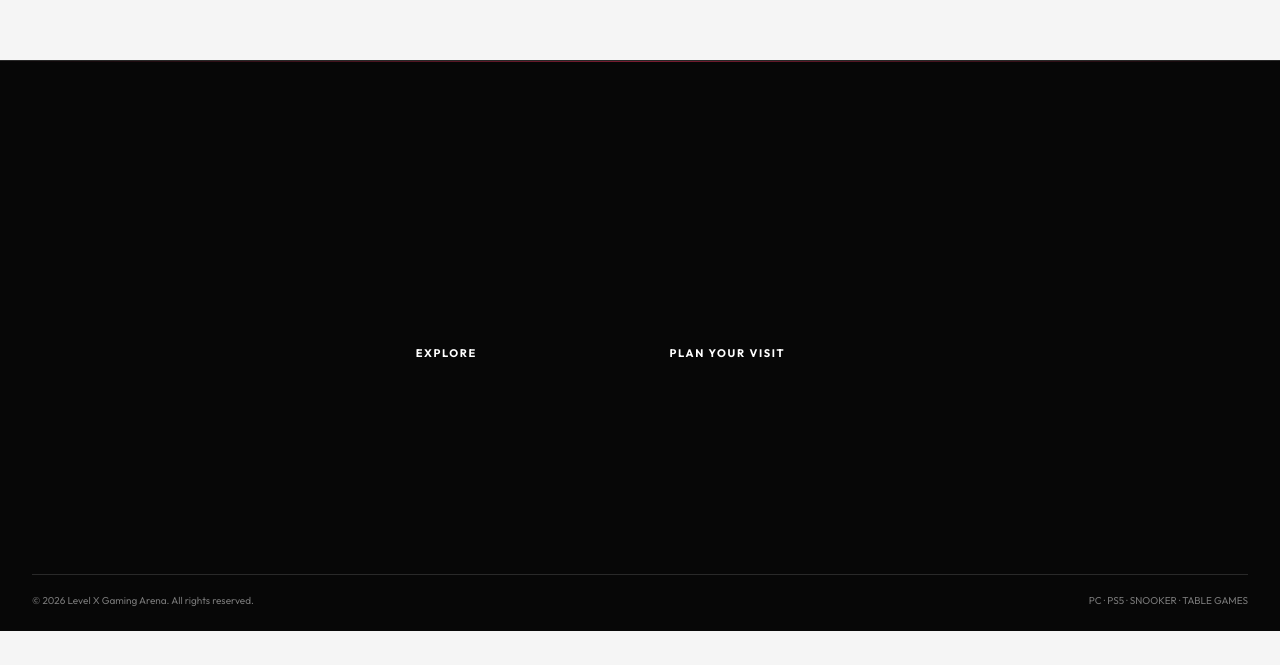
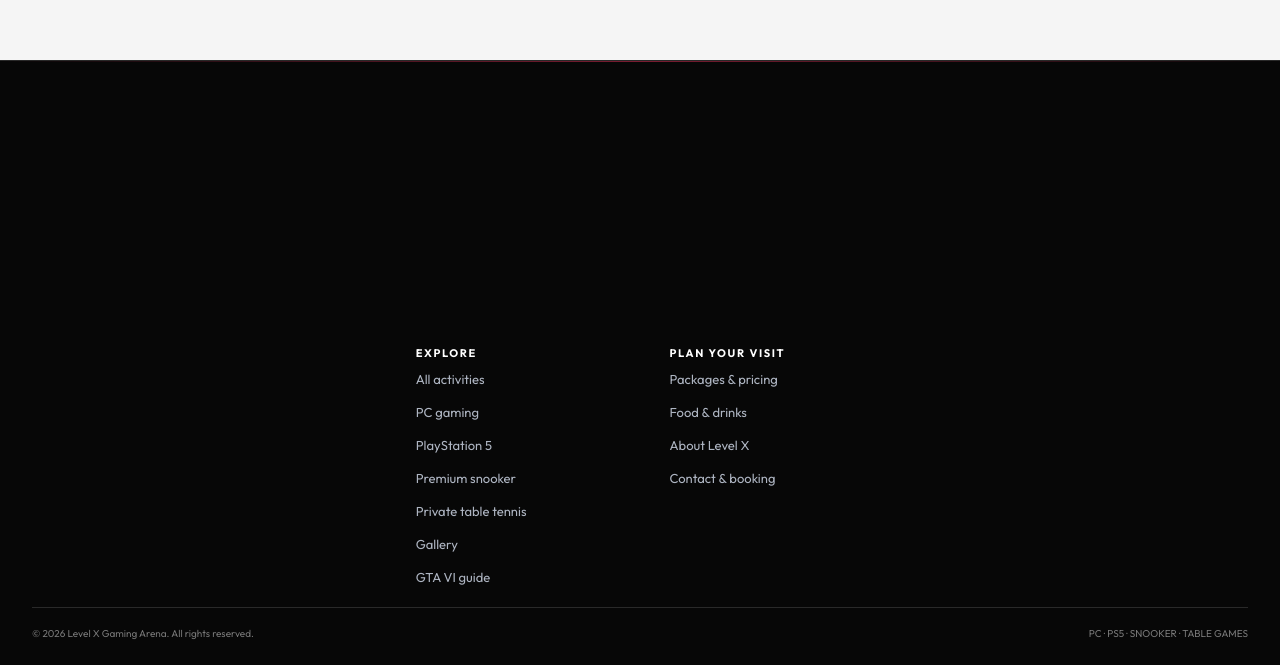
Before and after one commit to syedhussainabbaszaidi/levelxgamingarena, a Next.js app: page / in a window 1280 px wide. Shown: the part 9887-10552 px from the top of the page. Before the commit the page ends 10518 px from the top, so only its background shows below. Built offline with nearby package versions, Linux system fonts and the light colour scheme.

Commit message:
Keep footer navigation groups expanded

```diff
--- a/app/components.tsx
+++ b/app/components.tsx
@@ -67,7 +67,7 @@ export function Footer() {
           <p className="footer-copy">Level X Gaming Arena in Karachi brings PC gaming, PlayStation 5, premium snooker, pool and private table tennis together. Open 24/7 for players, friends and groups.</p>
           <div className="footer-social-note"><span className="live-dot" /> Open 24 hours · Every day</div>
         </div>
-        <details className="footer-group footer-accordion">
+        <details open className="footer-group footer-accordion">
           <summary><h4>Explore</h4><ChevronDown size={15}/></summary>
           <div className="footer-accordion-links">
           <Link href="/activities/">All activities</Link>
@@ -79,7 +79,7 @@ export function Footer() {
           <Link href="/gta-6/">GTA VI guide</Link>
           </div>
         </details>
-        <details className="footer-group footer-accordion">
+        <details open className="footer-group footer-accordion">
           <summary><h4>Plan your visit</h4><ChevronDown size={15}/></summary>
           <div className="footer-accordion-links">
           <Link href="/packages/">Packages & pricing</Link>
```
